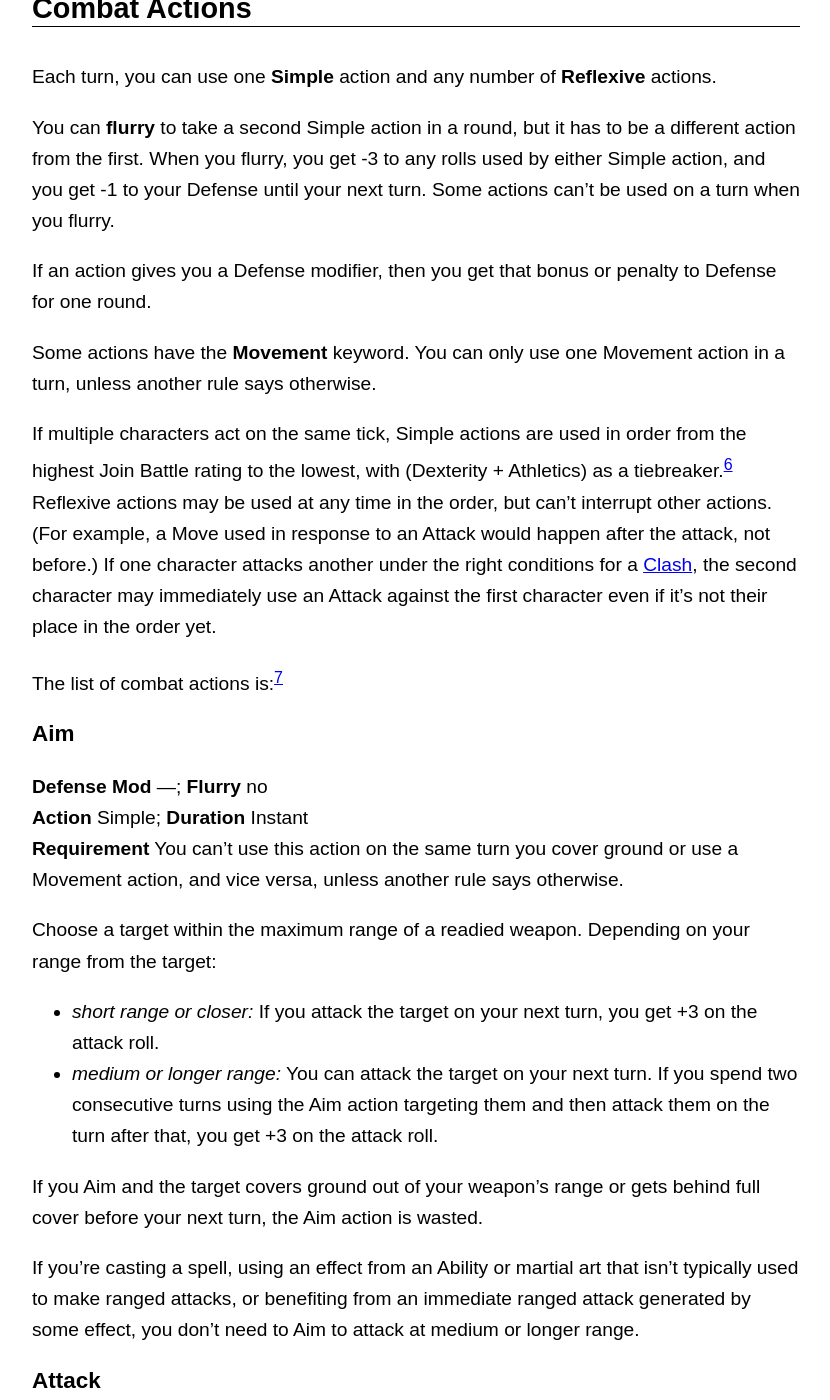
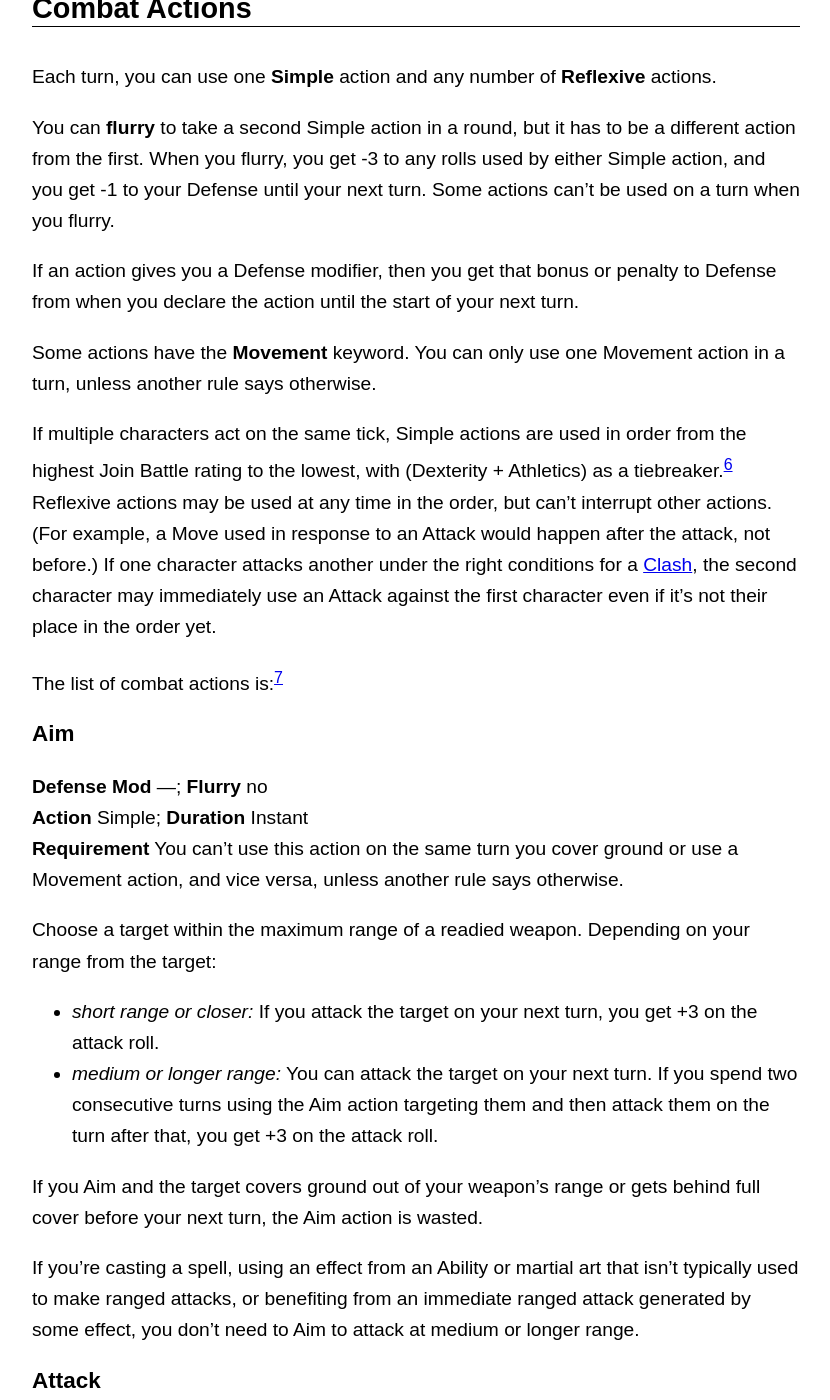
Before and after one commit to lost-egg/lost-egg.github.io, a Jekyll site: the page built from combat.md, in a window 1280 px wide and 1400 px high, scrolled down 5622 px. Shown: the whole window, without its empty margins (224-1054 px from the left). Built offline with Jekyll 4.4.1, drawn with Linux system fonts in a browser that asks for light colours; some of the changed text lies outside the part shown.

```diff
--- a/combat.md
+++ b/combat.md
@@ -88,7 +88,7 @@ Each turn, you can use one **Simple** action and any number of **Reflexive** act
 
 You can **flurry** to take a second Simple action in a round, but it has to be a different action from the first. When you flurry, you get -3 to any rolls used by either Simple action, and you get -1 to your Defense until your next turn. Some actions can't be used on a turn when you flurry.
 
-If an action gives you a Defense modifier, then you get that bonus or penalty to Defense for one round.
+If an action gives you a Defense modifier, then you get that bonus or penalty to Defense from when you declare the action until the start of your next turn.
 
 Some actions have the **Movement** keyword. You can only use one Movement action in a turn, unless another rule says otherwise.
 
```
Also changed, not shown: other parts of combat.md (+1 -1 lines).
